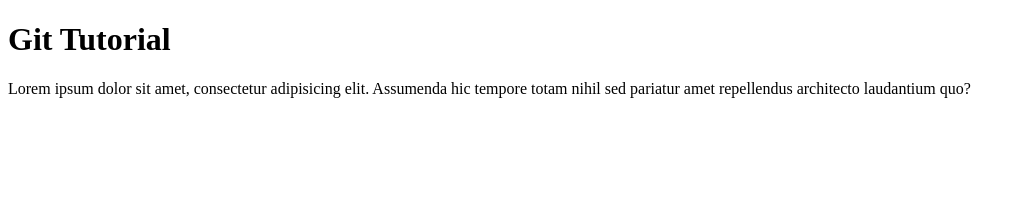
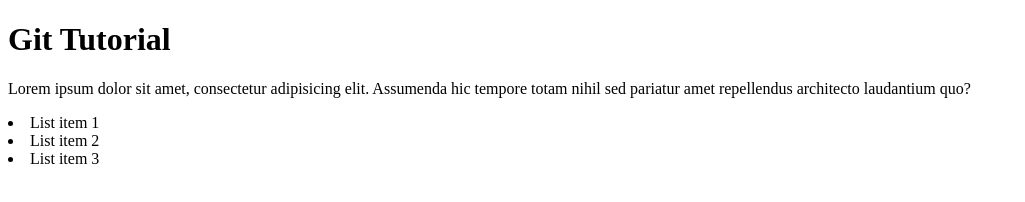
Before and after one commit to omoifoakharoh/testgit, a plain HTML site: page index.html in a window 1280 px wide. Shown: the whole page, without its empty margins (0-1025 px from the left). Drawn offline with Linux system fonts and the light colour scheme.

Commit message:
Created a list items

```diff
--- a/index.html
+++ b/index.html
@@ -9,5 +9,8 @@
 <body>
     <h1>Git Tutorial</h1>
     <p>Lorem ipsum dolor sit amet, consectetur adipisicing elit. Assumenda hic tempore totam nihil sed pariatur amet repellendus architecto laudantium quo?</p>
+    <li>List item 1</li>
+    <li>List item 2</li>
+    <li>List item 3</li>
 </body>
 </html>
```
Also changed, not shown: newfile.html (added, +1 -0 lines).
